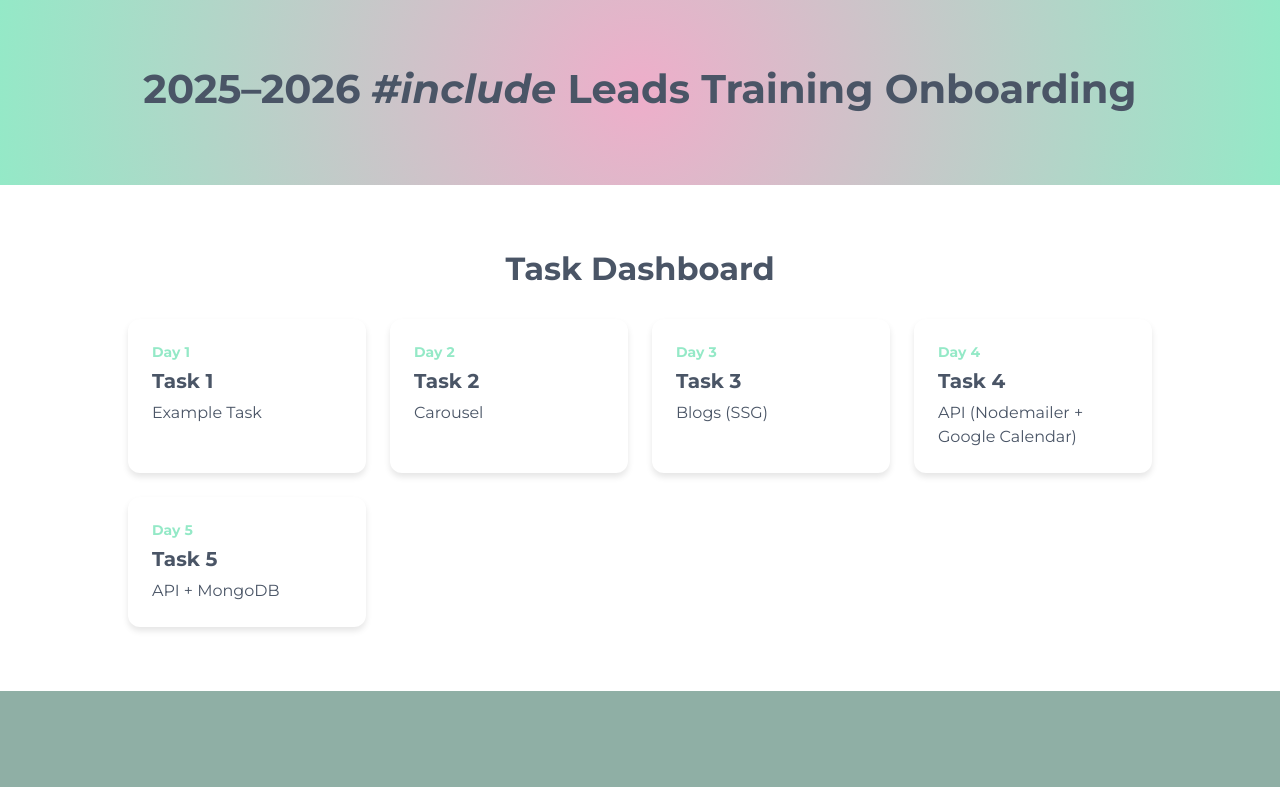
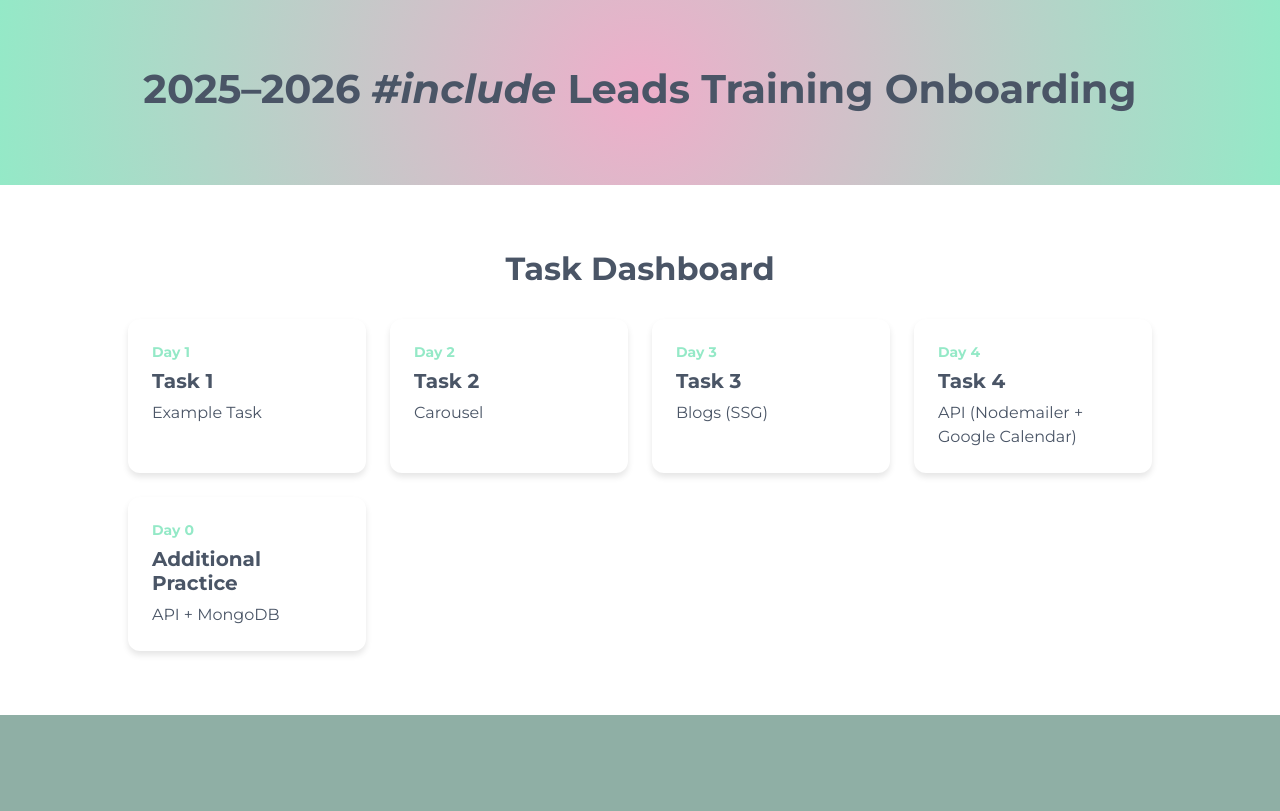
Before and after one commit to austin1im/include-techlead-training, a Next.js app: page / in a window 1280 px wide. Built offline with nearby package versions, Linux system fonts and the light colour scheme.

Commit message:
card title change

```diff
--- a/app/(pages)/page.jsx
+++ b/app/(pages)/page.jsx
@@ -6,7 +6,7 @@
   { day: 2, title: 'Task 2', description: 'Carousel', url: '/task2' },
   { day: 3, title: 'Task 3', description: 'Blogs (SSG)', url: '/task3' },
   { day: 4, title: 'Task 4', description: 'API (Nodemailer + Google Calendar)', url: '/task4' },
-  { day: 5, title: 'Task 5', description: 'API + MongoDB', url: '/task5' },
+  { day: 0, title: 'Additional Practice', description: 'API + MongoDB', url: '/task5' },
 ];
 
 export default function Home() {
```
